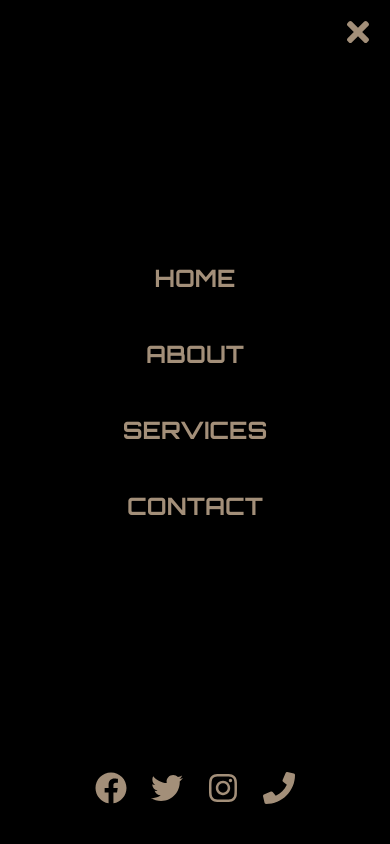
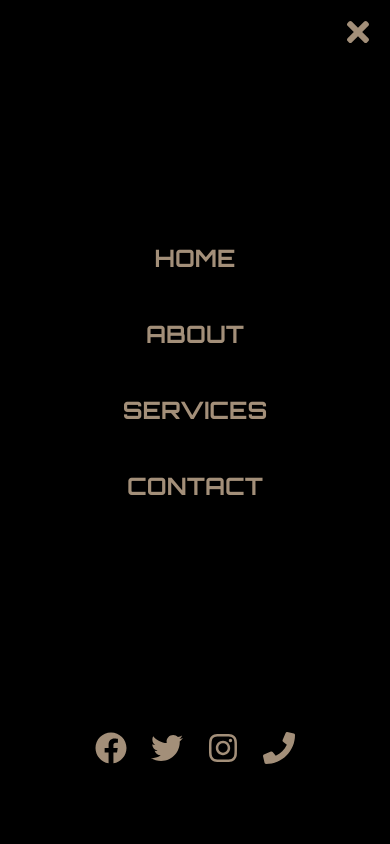
Before and after one commit to oyousaf/dh, a Next.js app: page / in a window 390 px wide. Both pictures are taken after a click on the button 363 px from the left and 28 px from the top of the page. Shown: the top 844 px of the page. Built offline with nearby package versions, Linux system fonts and the light colour scheme.

Commit message:
squashing bugs

```diff
--- a/components/Navbar.jsx
+++ b/components/Navbar.jsx
@@ -55,7 +55,7 @@ export default function Navbar() {
           onClick={toggleMenu}
           className="md:hidden"
         >
-          {isOpen ? <FaTimes size={30} /> : <FaBars size={30} />}
+          {isOpen ? <FaTimes size={40} /> : <FaBars size={40} />}
         </button>
 
         {/* Desktop Navbar Links */}
@@ -98,7 +98,7 @@ export default function Navbar() {
             animate="visible"
             exit="exit"
             variants={mobileMenuVariants}
-            className="fixed top-0 left-0 w-full h-screen bg-black text-beige flex flex-col z-40"
+            className="fixed top-0 left-0 w-full h-screen bg-black text-beige flex flex-col z-50"
           >
             {/* Close Button */}
             <button
@@ -129,7 +129,7 @@ export default function Navbar() {
 
             {/* Social Media Icons */}
             <motion.div
-              className="w-full flex justify-center space-x-6 mb-10"
+              className="w-full flex justify-center space-x-6 mb-20"
               variants={mobileMenuVariants}
             >
               {socialLinks.map(({ href, icon: Icon }, index) => (
```
